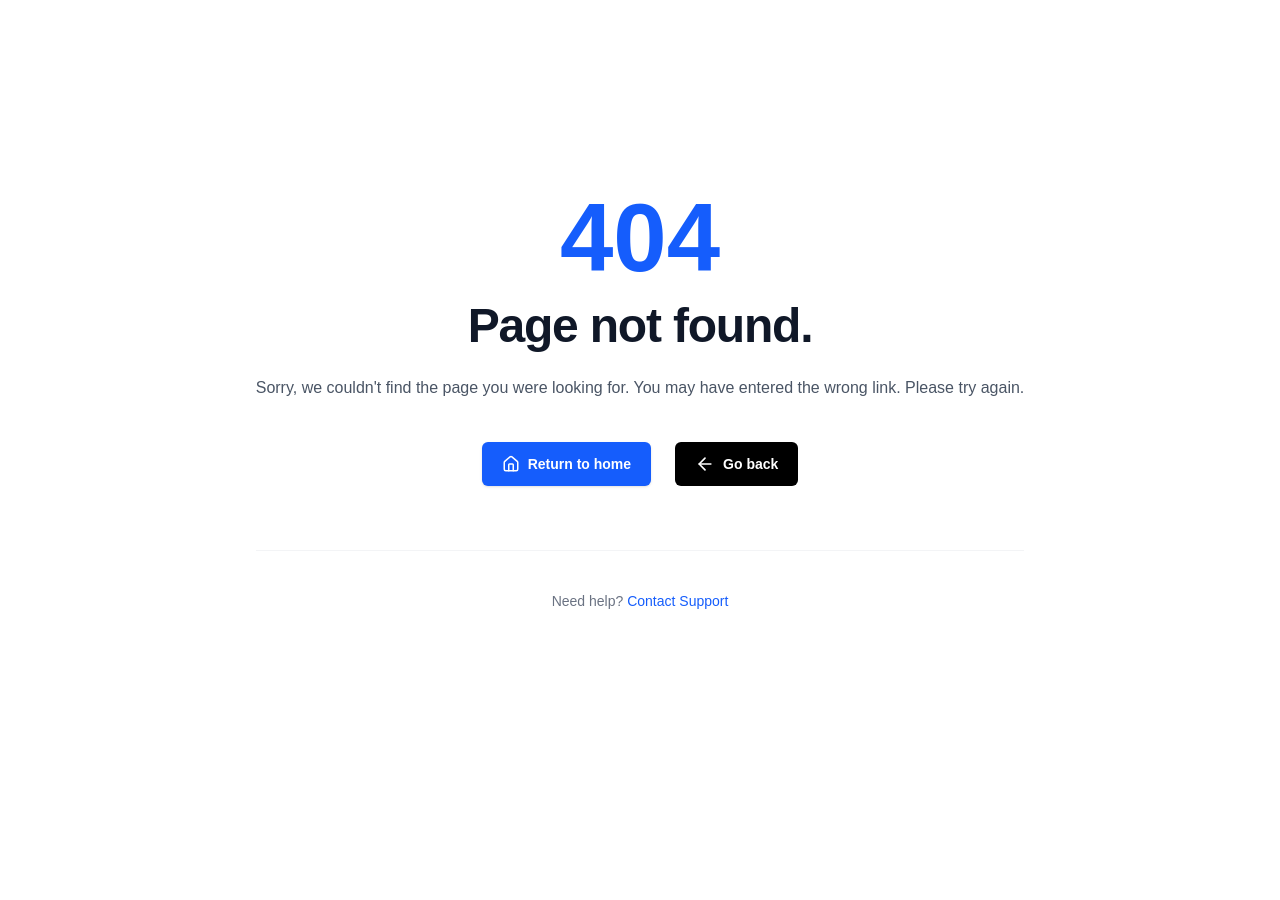
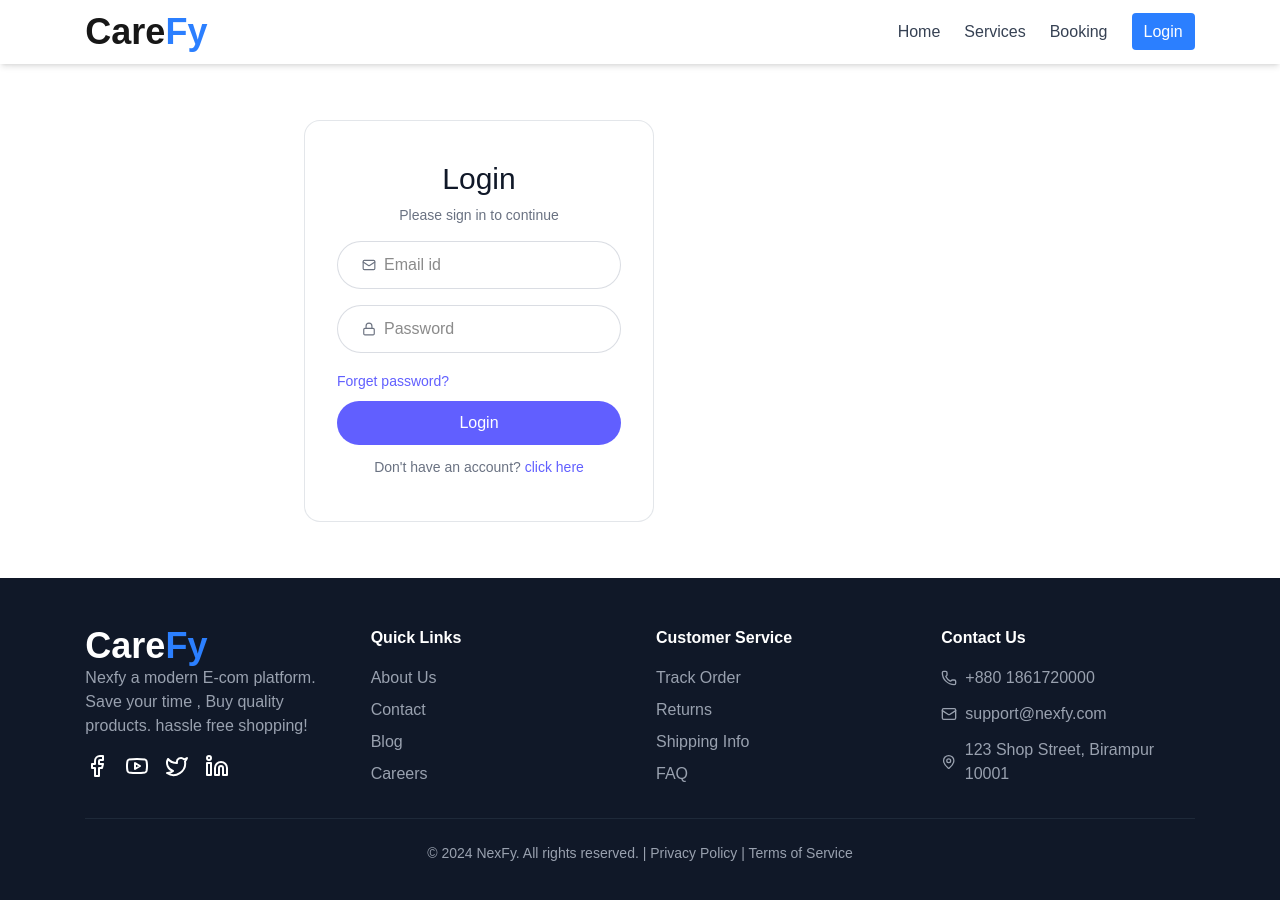
Before and after one commit to mohyminulislam-mi/CareFy, a Next.js app: page /login in a window 1280 px wide. Before the commit this address had no page. Shown: the top 900 px of the page. Before the commit the page ends 800 px from the top, so only its background shows below. Built offline with nearby package versions, Linux system fonts and the light colour scheme.

Commit message:
added login page

```diff
--- /dev/null
+++ b/src/app/(mainLayout)/login/page.jsx
@@ -0,0 +1,140 @@
+"use client";
+import React from "react";
+
+const Login = () => {
+  const [state, setState] = React.useState("login");
+
+  const [formData, setFormData] = React.useState({
+    name: "",
+    email: "",
+    password: "",
+  });
+
+  const handleSubmit = async (e) => {
+    e.preventDefault();
+  };
+
+  const handleChange = (e) => {
+    const { name, value } = e.target;
+    setFormData((prev) => ({ ...prev, [name]: value }));
+  };
+  return (
+    <div className="max-w-2xl mx-auto py-14">
+      <form
+        onSubmit={handleSubmit}
+        className="sm:w-[350px] w-full text-center border border-gray-300/60 rounded-2xl px-8 bg-white"
+      >
+        <h1 className="text-gray-900 text-3xl mt-10 font-medium">
+          {state === "login" ? "Login" : "Sign up"}
+        </h1>
+        <p className="text-gray-500 text-sm mt-2">Please sign in to continue</p>
+        {state !== "login" && (
+          <div className="flex items-center mt-6 w-full bg-white border border-gray-300/80 h-12 rounded-full overflow-hidden pl-6 gap-2">
+            <svg
+              xmlns="http://www.w3.org/2000/svg"
+              width="16"
+              height="16"
+              viewBox="0 0 24 24"
+              fill="none"
+              stroke="#6B7280"
+              strokeWidth="2"
+              strokeLinecap="round"
+              strokeLinejoin="round"
+              className="lucide lucide-user-round-icon lucide-user-round"
+            >
+              <circle cx="12" cy="8" r="5" />
+              <path d="M20 21a8 8 0 0 0-16 0" />
+            </svg>
+            <input
+              type="text"
+              name="name"
+              placeholder="Name"
+              className="border-none outline-none ring-0"
+              value={formData.name}
+              onChange={handleChange}
+              required
+            />
+          </div>
+        )}
+        <div className="flex items-center w-full mt-4 bg-white border border-gray-300/80 h-12 rounded-full overflow-hidden pl-6 gap-2">
+          <svg
+            xmlns="http://www.w3.org/2000/svg"
+            width="14"
+            height="14"
+            viewBox="0 0 24 24"
+            fill="none"
+            stroke="#6B7280"
+            strokeWidth="2"
+            strokeLinecap="round"
+            strokeLinejoin="round"
+            className="lucide lucide-mail-icon lucide-mail"
+          >
+            <path d="m22 7-8.991 5.727a2 2 0 0 1-2.009 0L2 7" />
+            <rect x="2" y="4" width="20" height="16" rx="2" />
+          </svg>
+          <input
+            type="email"
+            name="email"
+            placeholder="Email id"
+            className="border-none outline-none ring-0"
+            value={formData.email}
+            onChange={handleChange}
+            required
+          />
+        </div>
+        <div className="flex items-center mt-4 w-full bg-white border border-gray-300/80 h-12 rounded-full overflow-hidden pl-6 gap-2">
+          <svg
+            xmlns="http://www.w3.org/2000/svg"
+            width="14"
+            height="14"
+            viewBox="0 0 24 24"
+            fill="none"
+            stroke="#6B7280"
+            strokeWidth="2"
+            strokeLinecap="round"
+            strokeLinejoin="round"
+            className="lucide lucide-lock-icon lucide-lock"
+          >
+            <rect width="18" height="11" x="3" y="11" rx="2" ry="2" />
+            <path d="M7 11V7a5 5 0 0 1 10 0v4" />
+          </svg>
+          <input
+            type="password"
+            name="password"
+            placeholder="Password"
+            className="border-none outline-none ring-0"
+            value={formData.password}
+            onChange={handleChange}
+            required
+          />
+        </div>
+        <div className="mt-4 text-left text-indigo-500">
+          <button className="text-sm" type="reset">
+            Forget password?
+          </button>
+        </div>
+        <button
+          type="submit"
+          className="mt-2 w-full h-11 rounded-full text-white bg-indigo-500 hover:opacity-90 transition-opacity"
+        >
+          {state === "login" ? "Login" : "Sign up"}
+        </button>
+        <p
+          onClick={() =>
+            setState((prev) => (prev === "login" ? "register" : "login"))
+          }
+          className="text-gray-500 text-sm mt-3 mb-11"
+        >
+          {state === "login"
+            ? "Don't have an account?"
+            : "Already have an account?"}{" "}
+          <a href="#" className="text-indigo-500 hover:underline">
+            click here
+          </a>
+        </p>
+      </form>
+    </div>
+  );
+};
+
+export default Login;
--- a/src/components/common/Header.jsx
+++ b/src/components/common/Header.jsx
@@ -51,11 +51,11 @@
       <Link href="/" className="text-gray-700 hover:text-blue-600">
         Home
       </Link>
-      <Link href="/products" className="text-gray-700 hover:text-blue-600">
-        Items
+      <Link href="/services" className="text-gray-700 hover:text-blue-600">
+        Services
       </Link>
-      <Link href="/add-products" className="text-gray-700 hover:text-blue-600">
-        Add Items
+      <Link href="/booking" className="text-gray-700 hover:text-blue-600">
+        Booking
       </Link>
     </>
   );
@@ -79,23 +79,13 @@
 
           <nav className="hidden md:flex items-center space-x-6">
             {menus}
-            <button className="relative">
-              <Heart className="h-6 w-6 text-gray-700 hover:text-blue-600" />
-              <span className="absolute -top-2 -right-2 bg-red-500 text-white text-xs rounded-full h-5 w-5 flex items-center justify-center">
-                2
-              </span>
-            </button>
-            <button className="relative">
-              <ShoppingCart className="h-6 w-6 text-gray-700 hover:text-blue-600" />
-              <span className="absolute -top-2 -right-2 bg-blue-600 text-white text-xs rounded-full h-5 w-5 flex items-center justify-center">
-                3
-              </span>
-            </button>
             <div>
               {user ? (
                 <div className="flex items-center gap-3">
                   <div className="relative">
-                    <img
+                    <Image
+                      width={40}
+                      height={15}
                       className="h-12 w-12 rounded-full"
                       src={user.image}
                       alt="user"
```
